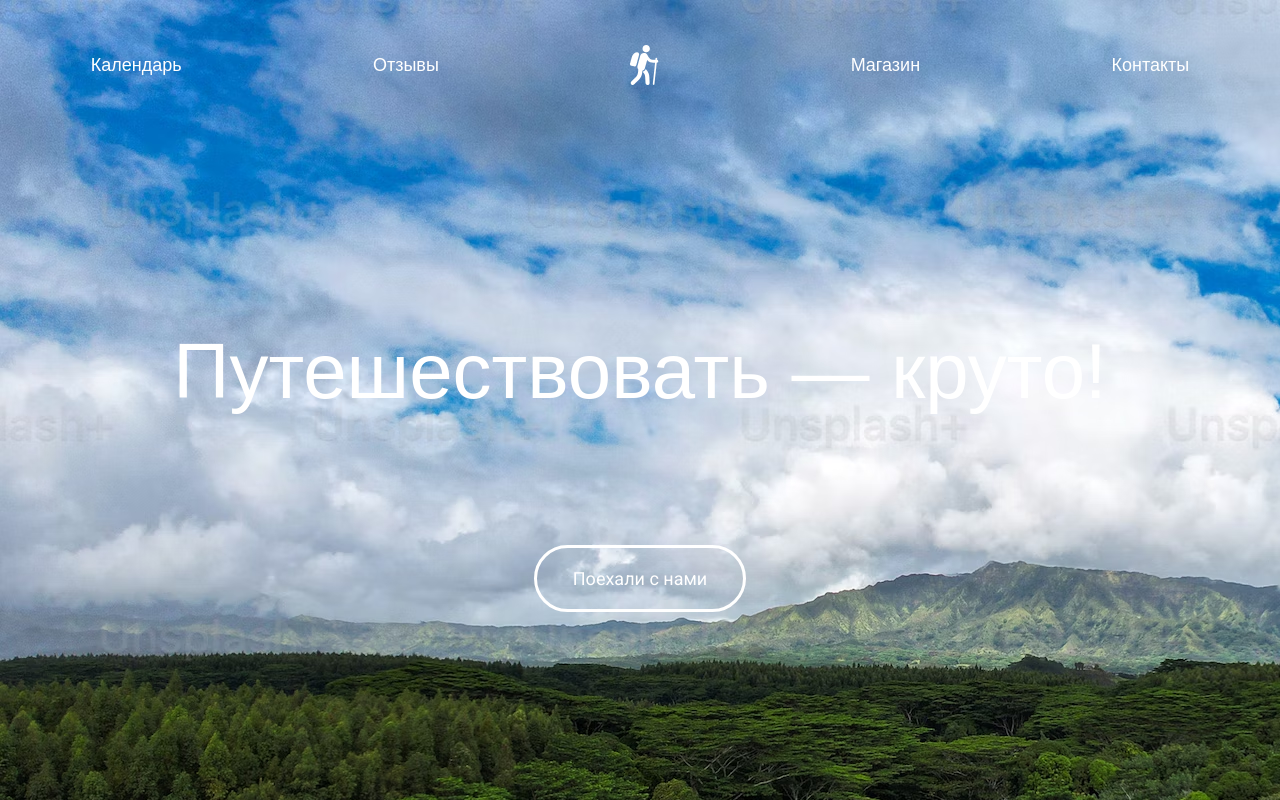
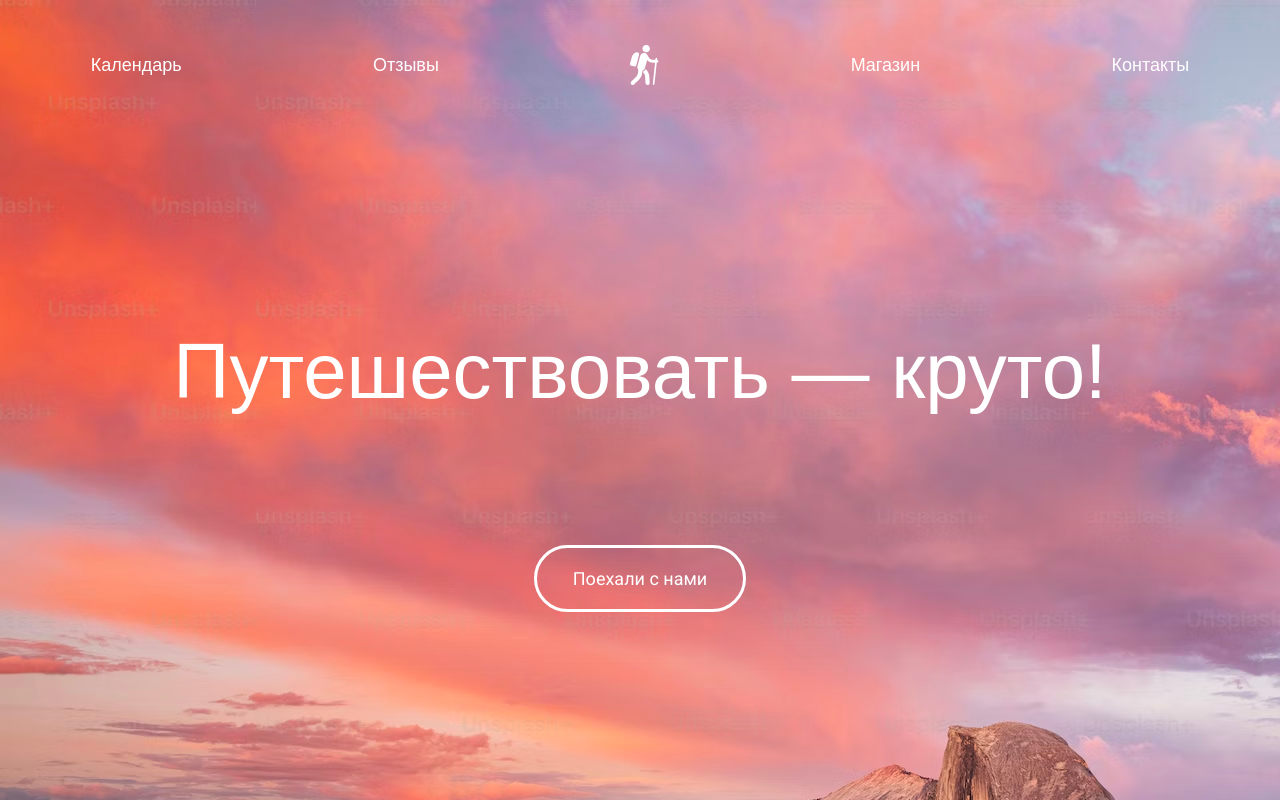
Before and after one commit to Segodnya/travel-adaptive, a React (Create React App) app: page / in a window 1280 px wide. Built offline with nearby package versions, Linux system fonts and the light colour scheme; a web font is replaced by a local one.

Commit message:
feat: background changing with media queries

```diff
--- a/src/App.css
+++ b/src/App.css
@@ -73,6 +73,7 @@
 @media screen and (min-width: 988px) {
   .app {
     padding: 20px;
+    background-image: url(./images/tablet.avif);
   }
 
   .header {
@@ -107,6 +108,10 @@
 }
 
 @media screen and (min-width: 1220px) {
+  .app {
+    background-image: url(./images/desktop.avif);
+  }
+
   .header {
     height: 90px;
     justify-content: space-around;
```
